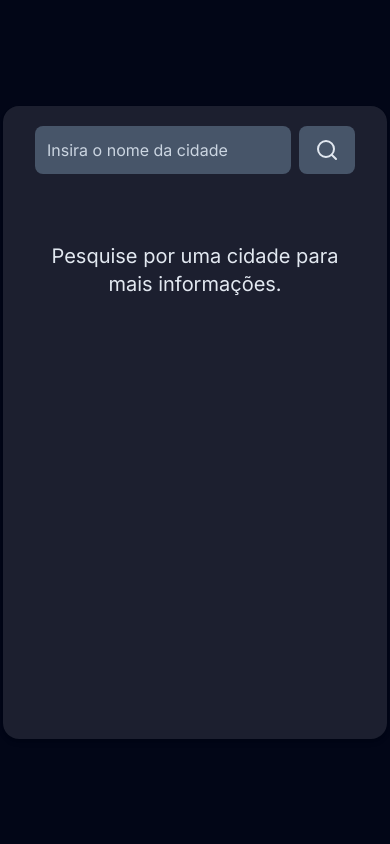
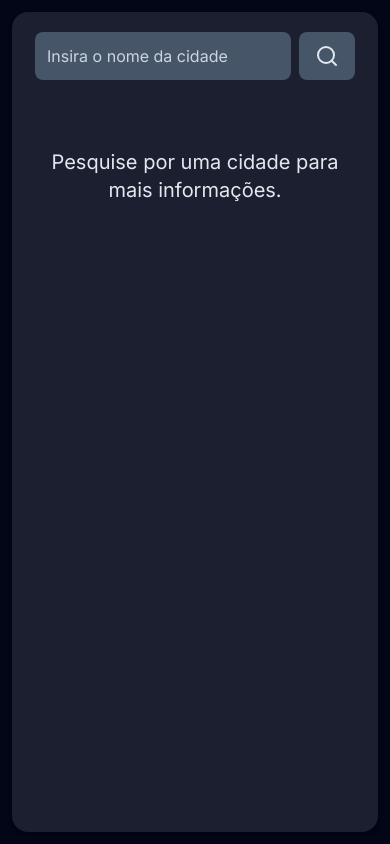
Before and after one commit to matheusc1/weather-now, a Next.js app: page / in a window 390 px wide. Built offline with nearby package versions, Linux system fonts and the light colour scheme.

Commit message:
feat: add mobile responsiveness

```diff
--- a/src/app/layout.tsx
+++ b/src/app/layout.tsx
@@ -16,8 +16,8 @@ export default function RootLayout({
 }) {
   return (
     <html lang="en">
-      <body className={`${inter.className} w-full h-screen bg-slate-950 flex items-center justify-center`}>
-        <main className='flex flex-col items-center justify-start w-96 min-h-[75%] bg-slate-50 bg-opacity-10 rounded-2xl shadow-md'>
+      <body className={`${inter.className} w-full h-screen p-3 sm:p-0 bg-slate-950 flex items-center justify-center`}>
+        <main className='flex flex-col items-center justify-start w-96 min-h-full sm:min-h-[75%] bg-slate-50 bg-opacity-10 rounded-2xl shadow-md'>
           {children}
         </main>
       </body>
```
